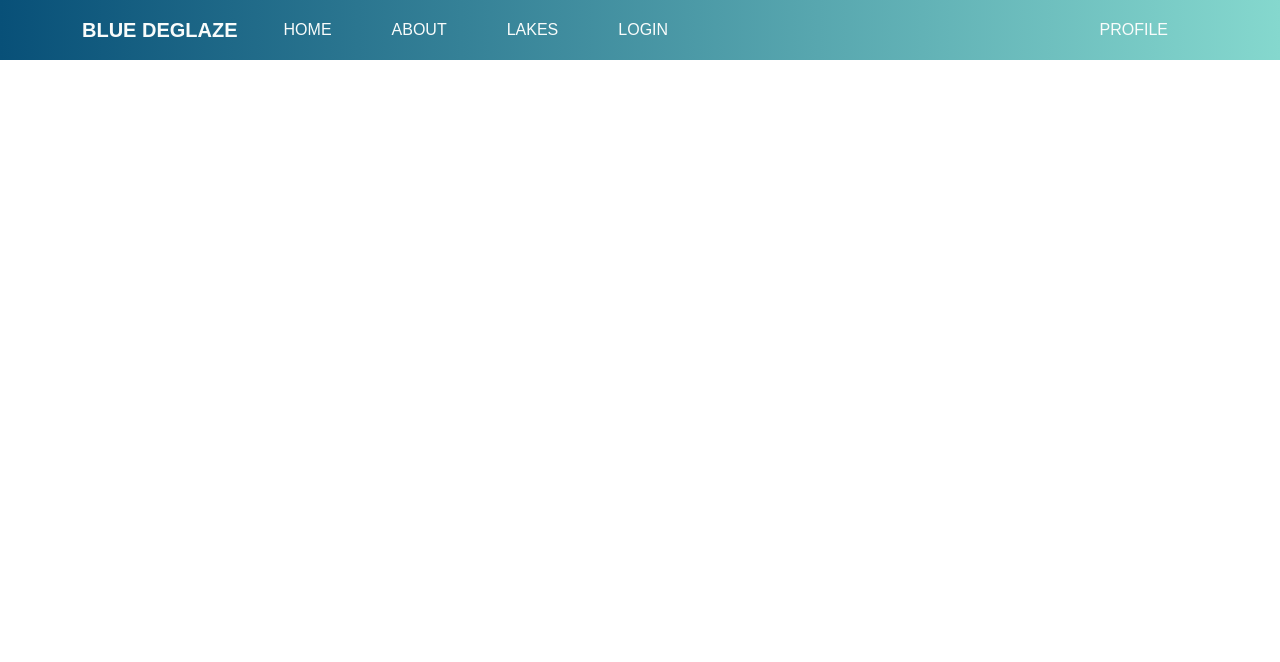
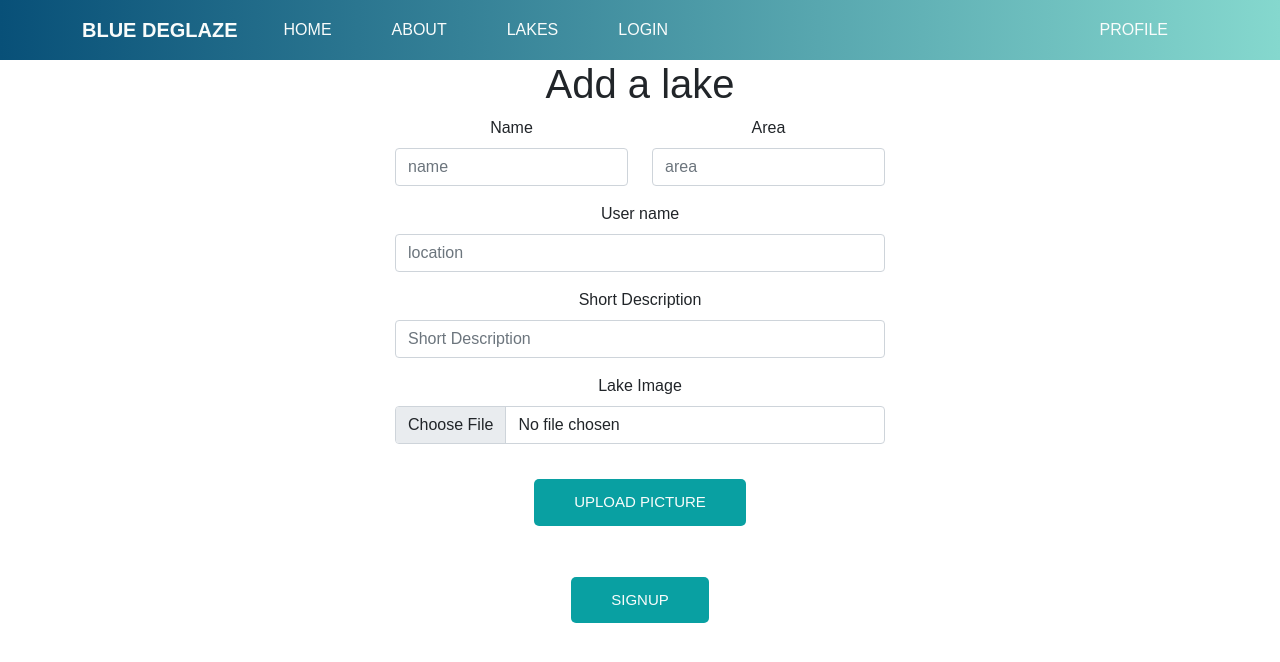
Before and after one commit to linablum/cab-bluedeglaze, a React (Create React App) app in the folder client/: page /newlake in a window 1280 px wide. Shown: the top 662 px of the page. Built offline with nearby package versions, Linux system fonts and the light colour scheme.

Commit message:
image lakes

```diff
--- a/client/src/App.jsx
+++ b/client/src/App.jsx
@@ -8,6 +8,7 @@ import Signup from "./views/Signup";
 import Profile from "./views/Profile";
 import Lakes from "./views/Lakes";
 import Home from "./views/Home";
+import AddLake from "./components/AddLake/AddLake";
 
 function App() {
   return (
@@ -21,7 +22,7 @@ function App() {
           <Route path="/logout" element={<Logout />} />
           <Route path="/signup" element={<Signup />} />
           <Route path="/profile" element={<Profile />} />
-          <Route path="/chat" />
+          <Route path="/newlake" element={<AddLake />} />
         </Routes>
       </AuthContextProvider>
     </div>
--- a/client/src/components/AddLake/AddLake.jsx
+++ b/client/src/components/AddLake/AddLake.jsx
@@ -1,11 +1,40 @@
 import { useState } from "react";
+import Form from "react-bootstrap/Form";
+import Button from "react-bootstrap/Button";
+import Col from "react-bootstrap/Col";
+import Row from "react-bootstrap/Row";
 
 function AddLake() {
   const [newLake, setNewLake] = useState({});
+  const [selectedFile, setSelectedFile] = useState(null);
+  //const [validated, setValidated] = useState(false);
+
+  const submitForm = async (e) => {
+    e.preventDefault();
+    const formData = new FormData();
+    formData.append("image", selectedFile);
+    console.log("formData", formData);
+
+    const requestOptions = {
+      method: "POST",
+      body: formData,
+    };
+    try {
+      const response = await fetch(
+        "http://localhost:5000/api/lakes/imageUpload",
+        requestOptions
+      );
+      const result = await response.json();
+      setNewLake({ ...newLake, lakePicture: result.imageUrL }); // imageURL is how the field is defined in usersController.
+      console.log(newLake);
+    } catch (error) {
+      console.log('"error submiting picture"', error);
+    }
+  };
 
   const addLake = async () => {
     //verify all necessary fields are filled
-    // verify email / password length and strength with Regex
+    //verify length
     let urlencoded = new URLSearchParams();
     urlencoded.append("name", newLake.name);
     urlencoded.append("area", newLake.area);
@@ -32,6 +61,96 @@ function AddLake() {
       console.log("error fetching", error);
     }
   };
+
+  const handleChangeHandler = (e) => {
+    setNewLake({ ...newLake, [e.target.name]: e.target.value });
+  };
+
+  const attachFileHandler = (e) => {
+    setSelectedFile(e.target.files[0]);
+  };
+
+  return (
+    <div className="containerSignUp">
+      <div className="innerContainerSignUp">
+        <h1>Add a lake</h1>
+        <Form noValidate>
+          {/* validated={validated} */}
+          <Row>
+            <Col>
+              <Form.Group className="mb-3" controlId="formBasicUserName">
+                <Form.Label>Name</Form.Label>
+                <Form.Control
+                  required
+                  name="name"
+                  value={newLake.name ? newLake.name : ""}
+                  type="text"
+                  placeholder="name"
+                  onChange={handleChangeHandler}
+                />
+                <Form.Control.Feedback type="invalid">
+                  Please insert a name.
+                </Form.Control.Feedback>
+              </Form.Group>
+            </Col>
+            <Col>
+              <Form.Group className="mb-3" controlId="formBasicName">
+                <Form.Label>Area</Form.Label>
+                <Form.Control
+                  name="name"
+                  value={newLake.area ? newLake.area : ""}
+                  type="text"
+                  placeholder="area"
+                  onChange={handleChangeHandler}
+                />
+              </Form.Group>
+            </Col>
+          </Row>
+          <Form.Group className="mb-3" controlId="formBasicUserName">
+            <Form.Label>User name</Form.Label>
+            <Form.Control
+              required
+              name="location"
+              value={newLake.location ? newLake.location : ""}
+              type="text"
+              placeholder="location"
+              onChange={handleChangeHandler}
+            />
+            <Form.Control.Feedback type="invalid">
+              Please insert a name.
+            </Form.Control.Feedback>
+          </Form.Group>
+          <Form.Group className="mb-3" controlId="formBasicPassword">
+            <Form.Label>Short Description</Form.Label>
+            <Form.Control
+              required
+              name="shortDescriptiont"
+              value={newLake.shortDescription ? newLake.shortDescription : ""}
+              type="textarea"
+              placeholder="Short Description"
+              onChange={handleChangeHandler}
+            />
+            <Form.Control.Feedback type="invalid">
+              Please write something about that lake.
+            </Form.Control.Feedback>
+          </Form.Group>
+          <Form.Group controlId="formFile" className="mb-3">
+            <Form.Label>Lake Image</Form.Label>
+            <Form.Control type="file" onChange={attachFileHandler} />
+            <Button className="signButton" onClick={submitForm}>
+              Upload picture
+            </Button>
+          </Form.Group>
+          {newLake.lakePicture && (
+            <img src={newLake.lakePicture} alt="lakePicture" />
+          )}
+          <Button className="signButton" onClick={addLake}>
+            Signup
+          </Button>
+        </Form>
+      </div>
+    </div>
+  );
 }
 
 export default AddLake;
--- a/client/src/context/LakeContext.jsx
+++ b/client/src/context/LakeContext.jsx
@@ -1,4 +1,4 @@
-import { useState, createContext } from "react";
+/* import { useState, createContext } from "react";
 
 export const LakeContext = createContext();
 
@@ -29,4 +29,4 @@ export const LakeContextProvider = (props) => {
       {props.children}
     </LakesContext.Provider>
   );
-};
+}; */
```
Also changed, not shown: 1 other file (tests, documents, lock files or other folders).
